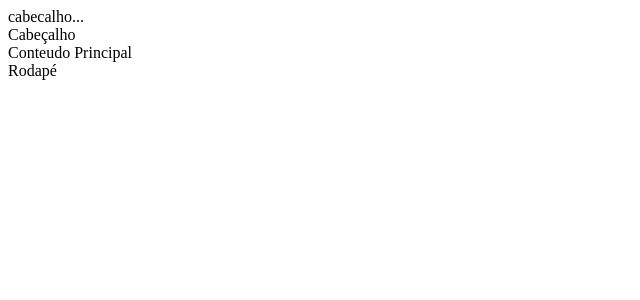
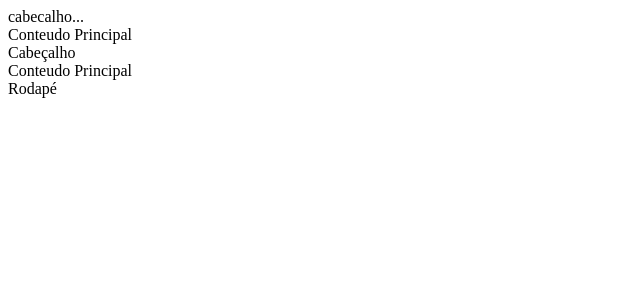
Before and after one commit to gustavocastilhos/aplicativo-pwa, a React (Vite) app: page / in a window 1280 px wide. Shown: the top 300 px of the page, without its empty margins (0-640 px from the left). Built offline with nearby package versions, Linux system fonts and the light colour scheme.

Commit message:
Feat: add principal

```diff
--- a/src/App.jsx
+++ b/src/App.jsx
@@ -4,12 +4,14 @@
 import viteLogo from './assets/vite.svg'
 import './App.css'
 import Cabecalho from './componentes/Cabecalho/Cabecalho'
+import Principal from './componentes/principal/principal'
 
 function App() {
 
   return (
 <div>
   <Cabecalho/>
+  <Principal/>
   <header>Cabeçalho</header>
   <main>Conteudo Principal</main>
   <footer>Rodapé</footer>
--- /dev/null
+++ b/src/componentes/principal/principal.jsx
@@ -0,0 +1,6 @@
+function Principal(){
+    return <main> Conteudo Principal</main>
+
+};
+
+export default Principal;
```
